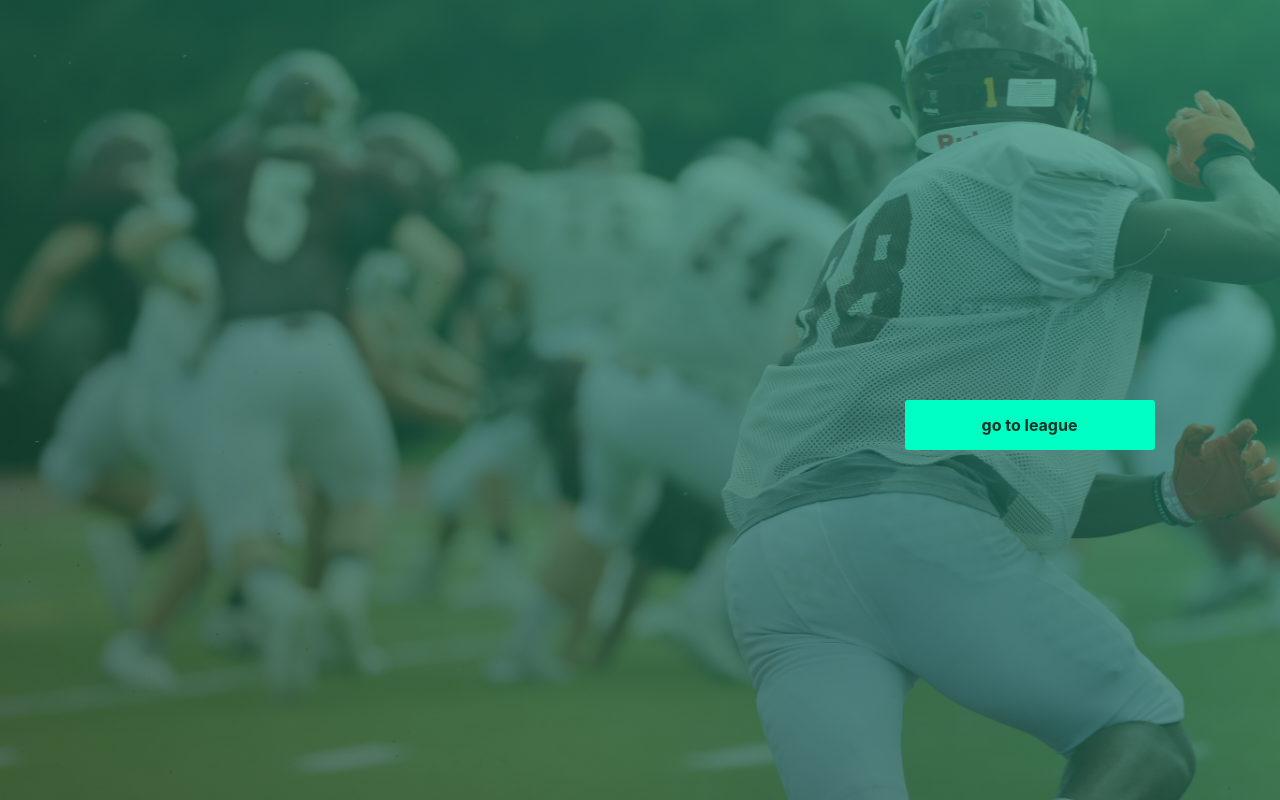
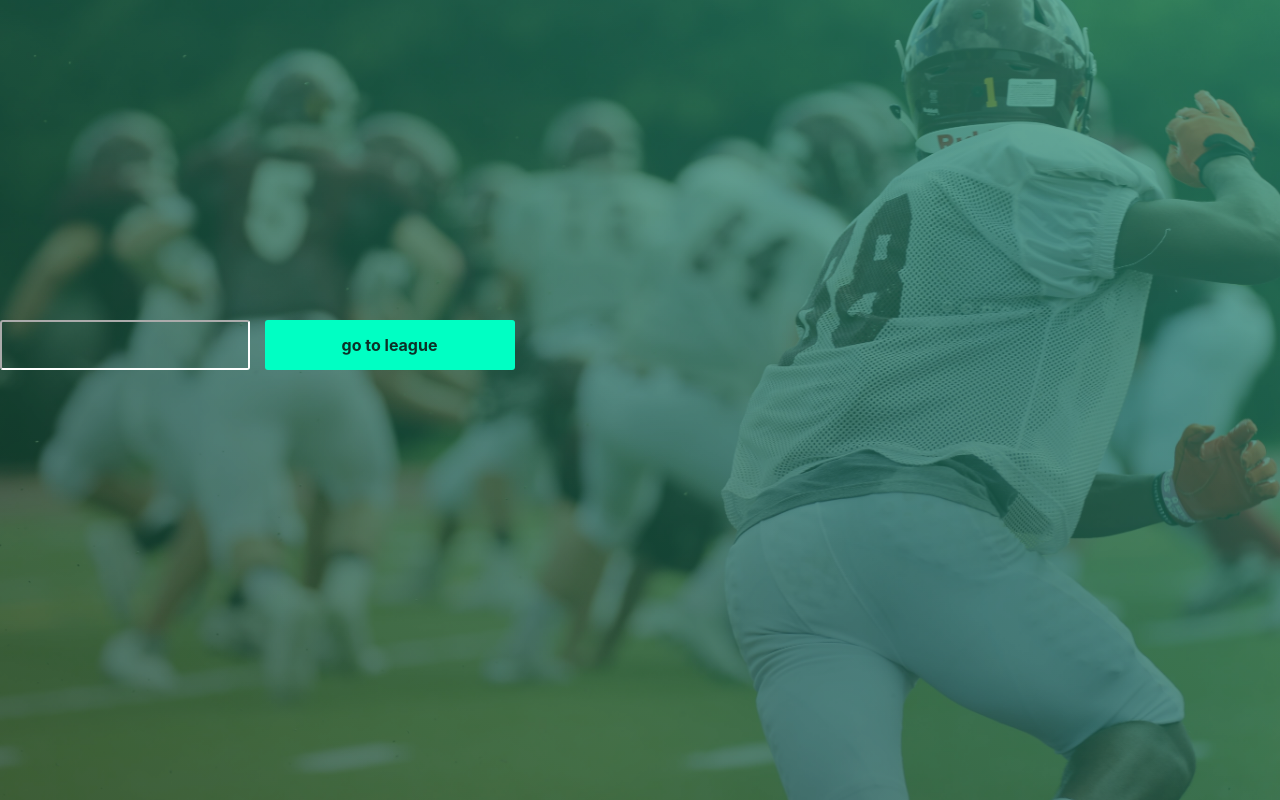
Before and after one commit to pperone/leaguehq, a Django app: page / in a window 1280 px wide. Run offline with Django 3.2, Linux system fonts and the light colour scheme; some libraries are stand-ins or nearby versions.

Commit message:
Restyling form inputs

```diff
--- a/room/static/css/styles.css
+++ b/room/static/css/styles.css
@@ -3,7 +3,7 @@ body {
   background-image: linear-gradient(to top right, rgb(14,58,39), rgb(37,142,118));
 }
 
-input {
+.baseinput {
     -webkit-appearance: none;
     padding: 10px;
     background-color: rgba(0,0,0,0.5);
@@ -98,8 +98,7 @@ textarea {
 
 .indexform {
     position: absolute;
-    top: 50%;
-    left: 50%;
+    top: 40%;
 }
 
 .menu {
--- a/room/templates/base.html
+++ b/room/templates/base.html
@@ -67,6 +67,7 @@
                               rows="3">
                           </textarea>
                           <input
+                            class="baseinput"
                             type="text"
                             placeholder="anonymous">
                           <button type="submit">post</button>
```
